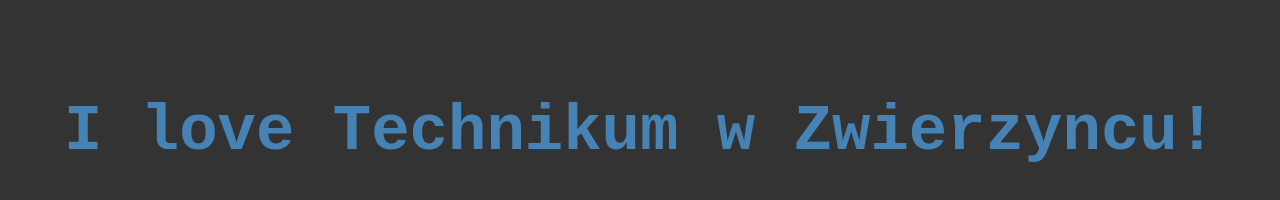
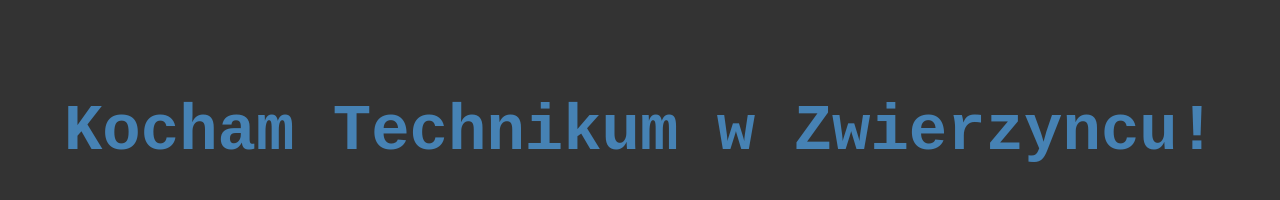
Before and after one commit to programistKruty/site, a plain HTML site: page index.html in a window 1280 px wide. Drawn offline with Linux system fonts and the light colour scheme.

Commit message:
Update index.html

```diff
--- a/index.html
+++ b/index.html
@@ -35,6 +35,6 @@
     </style>
 </head>
 <body>
-    <p>I love Technikum w Zwierzyncu!</p>
+    <p>Kocham Technikum w Zwierzyncu!</p>
 </body>
 </html>
```
